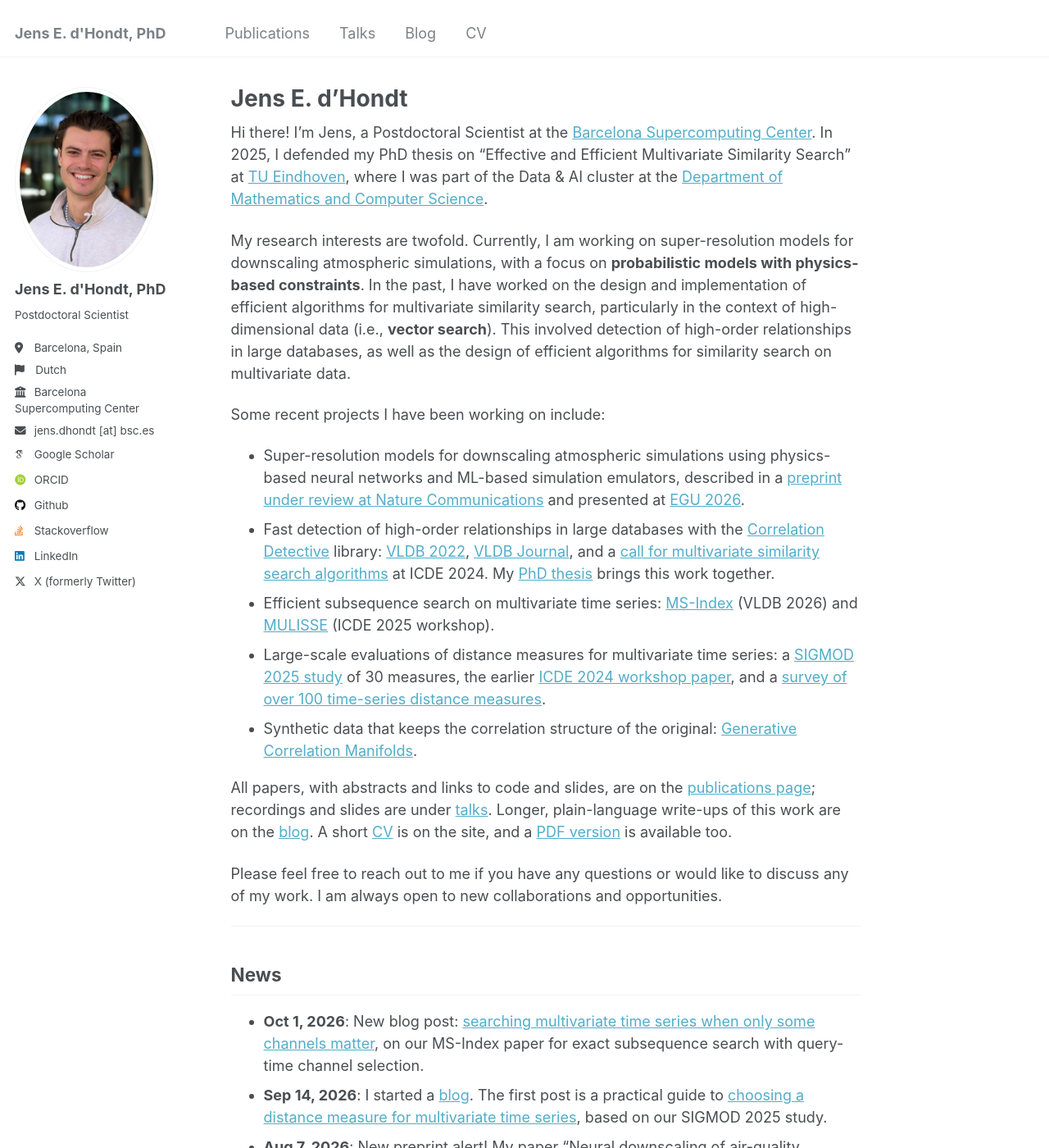
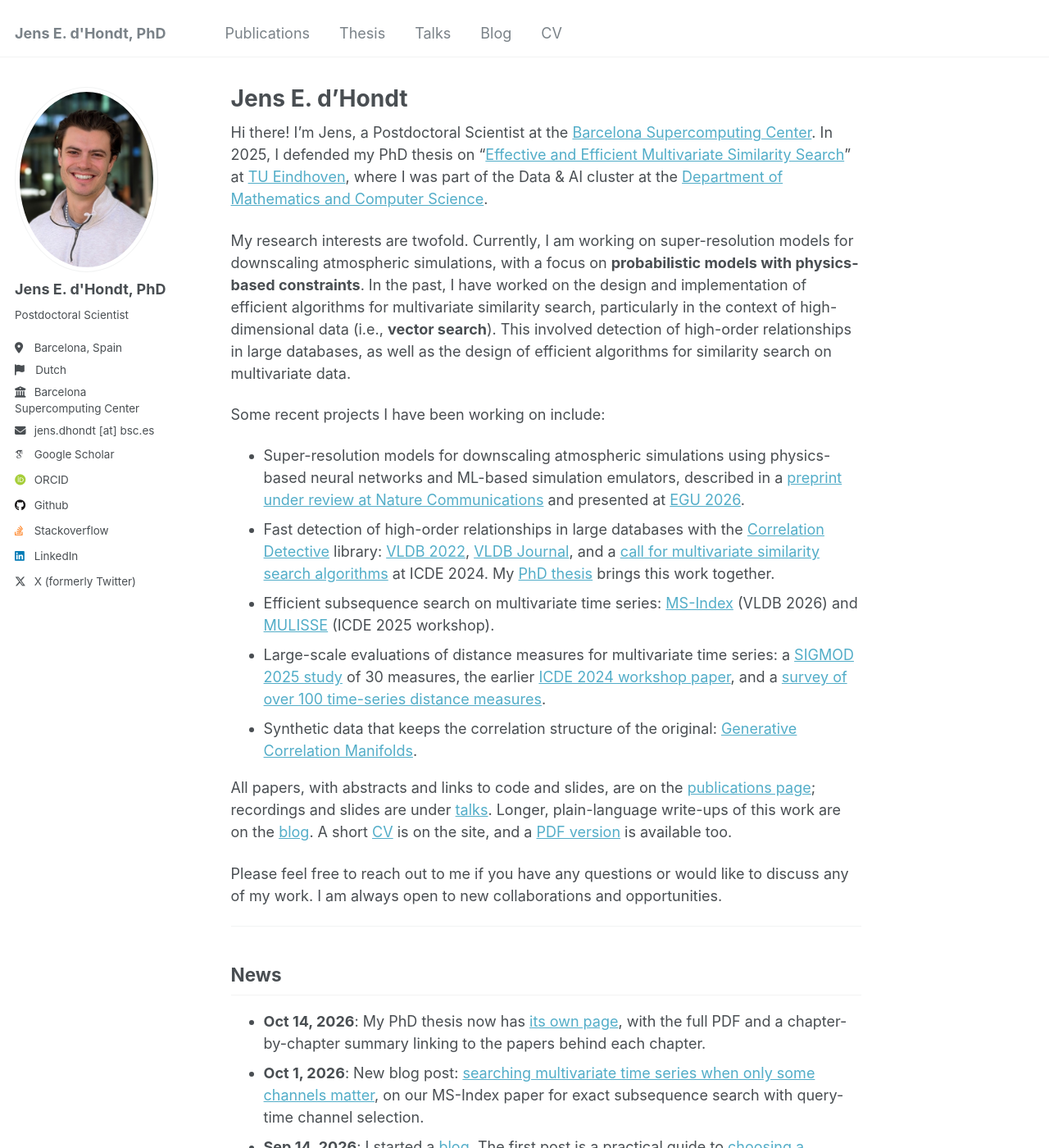
Before and after one commit to JdHondt/jdhondt.github.io, a Jekyll site: the page built from _pages/about.md, in a window 1280 px wide and 1400 px high. Shown: the whole window at 82% size. Built offline with Jekyll 4.4.1, drawn with Linux system fonts in a browser that asks for light colours; some web fonts are replaced; some of the changed text lies outside the part shown.

Commit message:
Add PhD thesis landing page
New /publication/phd_thesis_2025 page with the thesis PDF, cover, defence
details, TU/e research portal link and a chapter-by-chapter summary linking
to the papers behind each chapter, with a small figure per chapter.

- "PhD Thesis" publication category and a Thesis nav entry
- Thesis pages emit schema.org Thesis plus citation_dissertation_institution
  and citation_isbn for Google Scholar
- figure.compact style for small centred figures
- Homepage, news and CV thesis links point to the new page (the old Pure
  link pointed to the MSc thesis)

Co-Authored-By: Claude Opus 5.5 <noreply@anthropic.com>

```diff
--- a/_config.yml
+++ b/_config.yml
@@ -78,6 +78,8 @@ author:
 
 # Publication Category - The following the list of publication categories and their headings
 publication_category:
+  theses:
+    title: 'PhD Thesis'
   manuscripts:
     title: 'Journal Articles'
   conferences:
--- a/_data/navigation.yml
+++ b/_data/navigation.yml
@@ -7,6 +7,9 @@
 main:
   - title: "Publications"
     url: /publications/
+
+  - title: "Thesis"
+    url: /publication/phd_thesis_2025
 
   - title: "Talks"
     url: /talks/
--- a/_includes/seo.html
+++ b/_includes/seo.html
@@ -177,7 +177,9 @@
   <script type="application/ld+json">
     {
       "@context" : "https://schema.org",
-      "@type" : "ScholarlyArticle",
+      "@type" : {% if page.category == "theses" %}"Thesis"{% else %}"ScholarlyArticle"{% endif %},
+      {% if page.category == "theses" %}"inSupportOf" : "PhD",{% endif %}
+      {% if page.isbn %}"isbn" : {{ page.isbn | jsonify }},{% endif %}
       "headline" : {{ page.title | jsonify }},
       "name" : {{ page.title | jsonify }},
       {% if page.authors %}
@@ -216,9 +220,10 @@
   {% endif %}
   {% if page.date %}<meta name="citation_publication_date" content="{{ page.date | date: "%Y/%m/%d" }}">{% endif %}
   {% if page.venue %}
-    {% if page.category == "manuscripts" %}<meta name="citation_journal_title" content="{{ page.venue | escape_once }}">{% elsif page.category == "conferences" %}<meta name="citation_conference_title" content="{{ page.venue | escape_once }}">{% endif %}
+    {% if page.category == "manuscripts" %}<meta name="citation_journal_title" content="{{ page.venue | escape_once }}">{% elsif page.category == "conferences" %}<meta name="citation_conference_title" content="{{ page.venue | escape_once }}">{% elsif page.category == "theses" and page.institution %}<meta name="citation_dissertation_institution" content="{{ page.institution | escape_once }}">{% endif %}
   {% endif %}
   {% if page.doi %}<meta name="citation_doi" content="{{ page.doi }}">{% endif %}
+  {% if page.isbn %}<meta name="citation_isbn" content="{{ page.isbn }}">{% endif %}
   {% if page.paperurl contains ".pdf" %}<meta name="citation_pdf_url" content="{{ seo_paperurl }}">{% elsif page.pdfurl %}<meta name="citation_pdf_url" content="{% if page.pdfurl contains "://" %}{{ page.pdfurl }}{% else %}{{ page.pdfurl | prepend: seo_url }}{% endif %}">{% endif %}
   {% if page.paperurl %}<meta name="citation_abstract_html_url" content="{{ seo_paperurl }}">{% endif %}
 {% endif %}
--- a/_pages/about.md
+++ b/_pages/about.md
@@ -8,7 +8,7 @@ redirect_from:
   - /about.html
 ---
 
-Hi there! I'm Jens, a Postdoctoral Scientist at the [Barcelona Supercomputing Center](https://www.bsc.es/). In 2025, I defended my PhD thesis on "Effective and Efficient Multivariate Similarity Search" at [TU Eindhoven](https://www.tue.nl/en/), where I was part of the Data & AI cluster at the [Department of Mathematics and Computer Science](https://www.tue.nl/en/our-university/departments/mathematics-and-computer-science).
+Hi there! I'm Jens, a Postdoctoral Scientist at the [Barcelona Supercomputing Center](https://www.bsc.es/). In 2025, I defended my PhD thesis on "[Effective and Efficient Multivariate Similarity Search](/publication/phd_thesis_2025)" at [TU Eindhoven](https://www.tue.nl/en/), where I was part of the Data & AI cluster at the [Department of Mathematics and Computer Science](https://www.tue.nl/en/our-university/departments/mathematics-and-computer-science).
 
 My research interests are twofold. Currently, I am working on super-resolution models for downscaling atmospheric simulations, with a focus on **probabilistic models with physics-based constraints**.
 In the past, I have worked on the design and implementation of efficient algorithms for multivariate similarity search, particularly in the context of high-dimensional data (i.e., **vector search**).
@@ -16,7 +16,7 @@ This involved detection of high-order relationships in large databases, as well
 
 Some recent projects I have been working on include:
 - Super-resolution models for downscaling atmospheric simulations using physics-based neural networks and ML-based simulation emulators, described in a [preprint under review at Nature Communications](/publication/naturecomms_2026) and presented at [EGU 2026](/publication/egu_2026).
-- Fast detection of high-order relationships in large databases with the [Correlation Detective](https://correlationdetective.com/) library: [VLDB 2022](/publication/cd_conf_2022), [VLDB Journal](/publication/cd_journal_2024), and a [call for multivariate similarity search algorithms](/publication/icde_ody_talk) at ICDE 2024. My [PhD thesis](https://pure.tue.nl/ws/portalfiles/portal/199766579/d_Hondt_J..pdf) brings this work together.
+- Fast detection of high-order relationships in large databases with the [Correlation Detective](https://correlationdetective.com/) library: [VLDB 2022](/publication/cd_conf_2022), [VLDB Journal](/publication/cd_journal_2024), and a [call for multivariate similarity search algorithms](/publication/icde_ody_talk) at ICDE 2024. My [PhD thesis](/publication/phd_thesis_2025) brings this work together.
 - Efficient subsequence search on multivariate time series: [MS-Index](/publication/msindex_2026) (VLDB 2026) and [MULISSE](/publication/multisa25) (ICDE 2025 workshop).
 - Large-scale evaluations of distance measures for multivariate time series: a [SIGMOD 2025 study](/publication/sigmod_2025) of 30 measures, the earlier [ICDE 2024 workshop paper](/publication/icde_jens_talk), and a [survey of over 100 time-series distance measures](/publication/book_chapter_2024).
 - Synthetic data that keeps the correlation structure of the original: [Generative Correlation Manifolds](/publication/gcm_whitepaper_2025).
@@ -28,11 +28,12 @@ Please feel free to reach out to me if you have any questions or would like to d
 ---
 
 ## News
+- **Oct 14, 2026**: My PhD thesis now has [its own page](/publication/phd_thesis_2025), with the full PDF and a chapter-by-chapter summary linking to the papers behind each chapter.
 - **Oct 1, 2026**: New blog post: [searching multivariate time series when only some channels matter](/blog/ms-index-multivariate-subsequence-search/), on our MS-Index paper for exact subsequence search with query-time channel selection.
 - **Sep 14, 2026**: I started a [blog](/blog/). The first post is a practical guide to [choosing a distance measure for multivariate time series](/blog/distance-measures-multivariate-time-series/), based on our SIGMOD 2025 study.
 - **Aug 7, 2026**: New preprint alert! My paper "Neural downscaling of air-quality simulations requires structural correction before spatial refinement" is now available as a preprint and is currently under review at Nature Communications. Read it [here](/publication/naturecomms_2026).
 - **Mar 20, 2026**: My paper on physics-based super-resolution models for downscaling atmospheric simulations has been accepted at EGU 2026 in Vienna, Austria. The abstract can be found [here](/publication/egu_2026).
-- **Dec 16, 2025**: I successfully defended my PhD thesis at TU Eindhoven!
+- **Dec 16, 2025**: I successfully defended my [PhD thesis](/publication/phd_thesis_2025) at TU Eindhoven!
 - **Dec 1, 2025**: I have joined the Barcelona Supercomputing Center as a Postdoctoral Scientist in the [Earth Sciences Department](https://www.bsc.es/earth-sciences-department).
 - **Sep 16, 2025**: Our paper on **MS-Index**, a novel algorithm for subsequence similarity search on multivariate time series, has been accepted at VLDB 2026 in Boston, USA. The paper and code can be found [here](/publication/msindex_2026).
 - **Sep 3, 2025**: New paper alert! Download the preprint of my paper on synthetic data generation using generative correlation manifolds (**GCM**) [here](/publication/gcm_whitepaper_2025).
--- a/_sass/_base.scss
+++ b/_sass/_base.scss
@@ -230,6 +230,31 @@ figure {
       width: 100%;
     }
   }
+
+  /* Small centred illustration, e.g. one per chapter on the thesis page. */
+  &.compact {
+    justify-content: center;
+    margin: 1em 0 1.5em;
+
+    > a {
+      width: 100%;
+      max-width: 480px;
+      text-align: center;
+    }
+
+    /* Cap the height too, so near-square figures stay as small as wide ones. */
+    img {
+      width: auto;
+      max-width: 100%;
+      max-height: 240px;
+      margin-bottom: 0.25em;
+    }
+
+    figcaption {
+      width: 100%;
+      text-align: center;
+    }
+  }
 }
 
 /* Figure captions */
```
Also changed, not shown: other parts of _includes/seo.html (+3 -1 lines), _pages/cv.md (+1 -1 lines), _publications/phd_thesis_2025.md (added, +83 -0 lines), images/papers/phd_thesis_2025.png (added), images/papers/phd_thesis_2025_cover.jpg (added), images/papers/thesis/ch2_dft.png (added), images/papers/thesis/ch3_measures.png (added), images/papers/thesis/ch7_twinsine.png (added), 1 other file.
